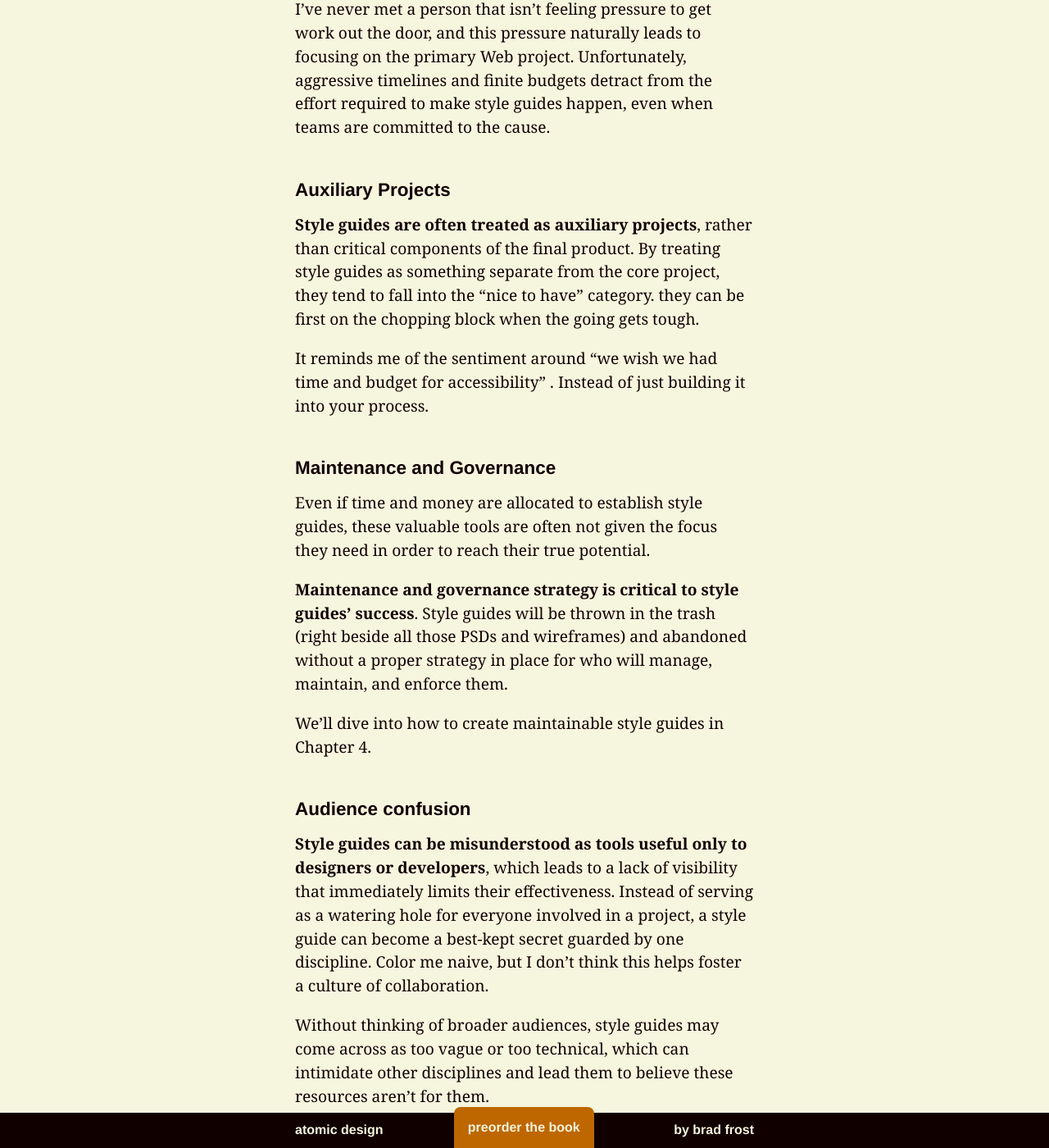
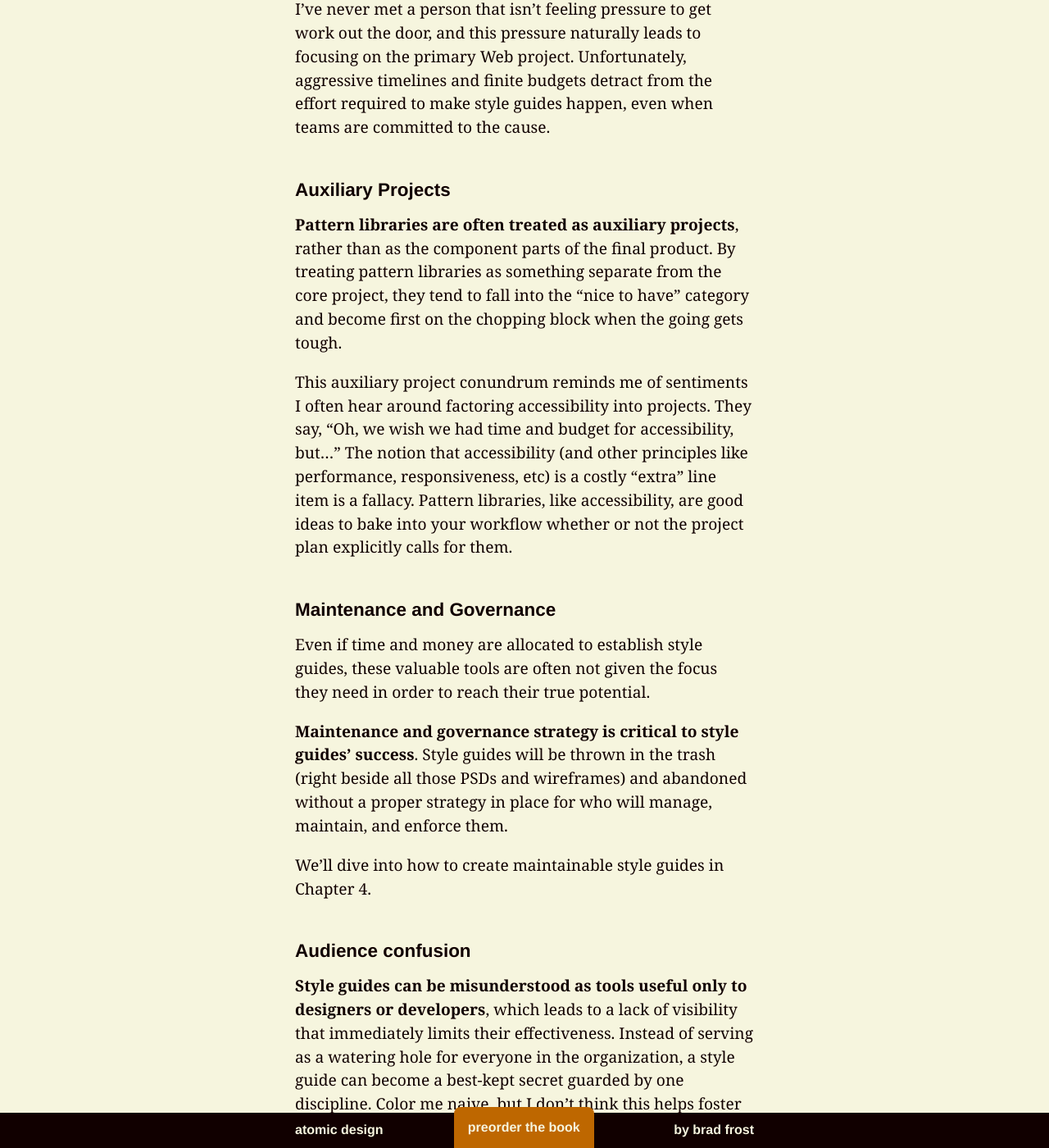
Before and after one commit to bradfrost/atomic-design, a Jekyll site: the page built from chapter-1.md, in a window 1280 px wide and 1400 px high, scrolled down 30235 px. Shown: the whole window at 82% size. Built offline with Jekyll 4.4.1, drawn with Linux system fonts in a browser that asks for light colours; some of the changed text lies outside the part shown.

Commit message:
Chapter 1 draft

```diff
--- a/chapter-1.md
+++ b/chapter-1.md
@@ -318,9 +318,9 @@ The long-term benefits that style guides provide are obvious to those who are al
 Perhaps the biggest, most unavoidable challenge is the fact that **style guides are time-consuming to create**. I don't know about you, but I don't go into work every day twiddling my thumbs wondering what to do with my time. I've never met a person that isn't feeling pressure to get work out the door, and this pressure naturally leads to focusing on the primary Web project. Unfortunately, aggressive timelines and finite budgets detract from the effort required to make style guides happen, even when teams are committed to the cause.
 
 ### Auxiliary Projects
-**Style guides are often treated as auxiliary projects**, rather than critical components of the final product. By treating style guides as something separate from the core project, they tend to fall into the "nice to have" category. they can be first on the chopping block when the going gets tough.
+**Pattern libraries are often treated as auxiliary projects**, rather than as the component parts of the final product. By treating pattern libraries as something separate from the core project, they tend to fall into the "nice to have" category and become first on the chopping block when the going gets tough.
 
-It reminds me of the sentiment around "we wish we had time and budget for accessibility" . Instead of just building it into your process.
+This auxiliary project conundrum reminds me of sentiments I often hear around factoring accessibility into projects. They say, "Oh, we wish we had time and budget for accessibility, but…" The notion that accessibility (and other principles like performance, responsiveness, etc) is a costly "extra" line item is a fallacy. Pattern libraries, like accessibility, are good ideas to bake into your workflow whether or not the project plan explicitly calls for them.
 
 ### Maintenance and Governance
 Even if time and money are allocated to establish style guides, these valuable tools are often not given the focus they need in order to reach their true potential.
@@ -330,12 +330,12 @@ Even if time and money are allocated to establish style guides, these valuable t
 We'll dive into how to create maintainable style guides in Chapter 4.
 
 ### Audience confusion
-**Style guides can be misunderstood as tools useful only to designers or developers**, which leads to a lack of visibility that immediately limits their effectiveness. Instead of serving as a watering hole for everyone involved in a project, a style guide can become a best-kept secret guarded by one discipline. Color me naive, but I don't think this helps foster a culture of collaboration.
+**Style guides can be misunderstood as tools useful only to designers or developers**, which leads to a lack of visibility that immediately limits their effectiveness. Instead of serving as a watering hole for everyone in the organization, a style guide can become a best-kept secret guarded by one discipline. Color me naive, but I don't think this helps foster a culture of collaboration.
 
 Without thinking of broader audiences, style guides may come across as too vague or too technical, which can intimidate other disciplines and lead them to believe these resources aren't for them.
 
 ### Style guide structure
-In order for style guides to be useful resources for everyone in an organization, they should clearly convey what they are and why they matter. Style guides should be attractive, inviting, visible, clear, and easy to use. As mentioned above, they should be aware that other folks
+In order for style guides to be useful resources for everyone in an organization, they should clearly convey what they are and why they matter. Style guides should be attractive, inviting, visible, clear, and easy to use. As mentioned above, they should be aware that a whole host of audiences will be viewing
 
 Also, a style guide's home very much affects its usefulness.
 
```
Also changed, not shown: 2 other files.
